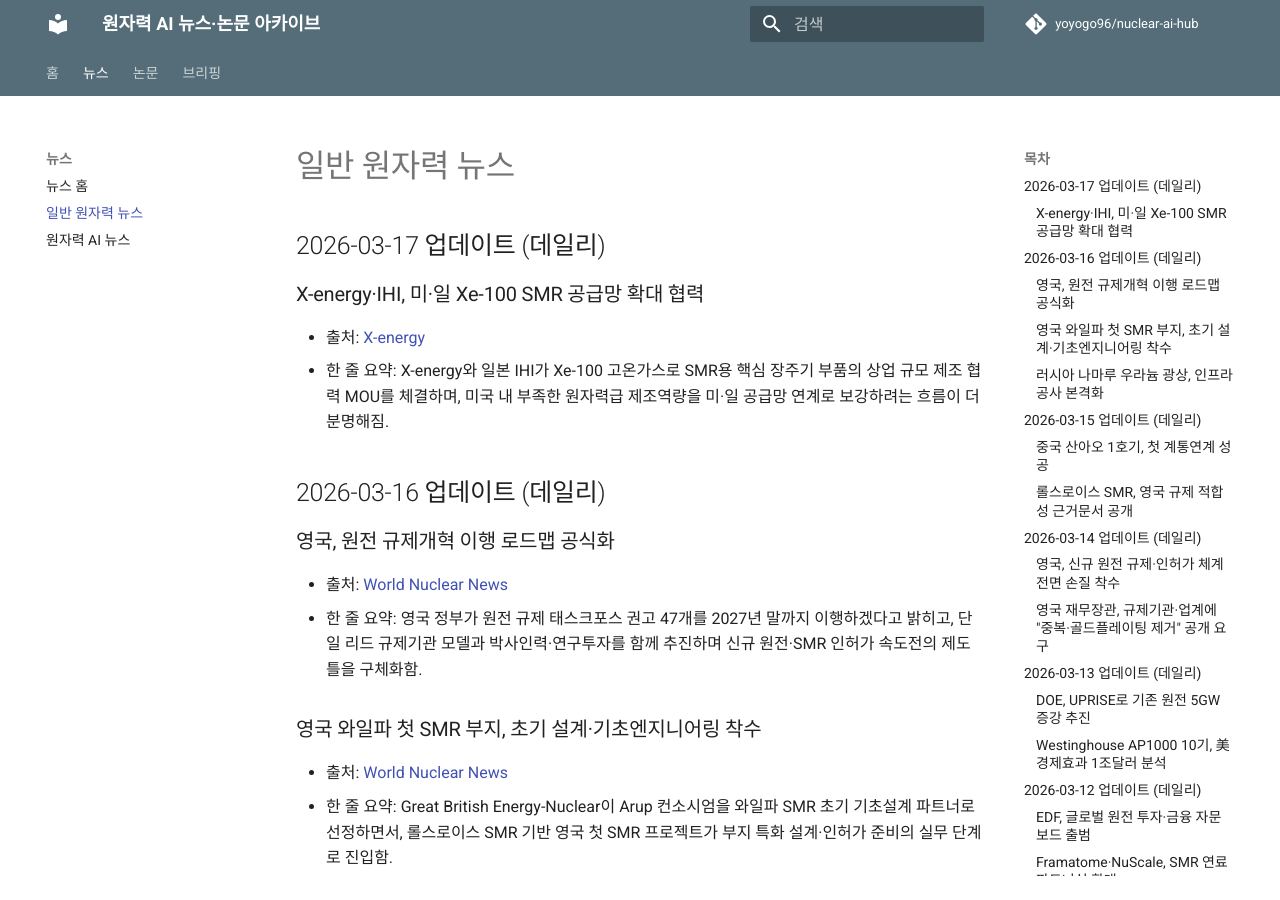
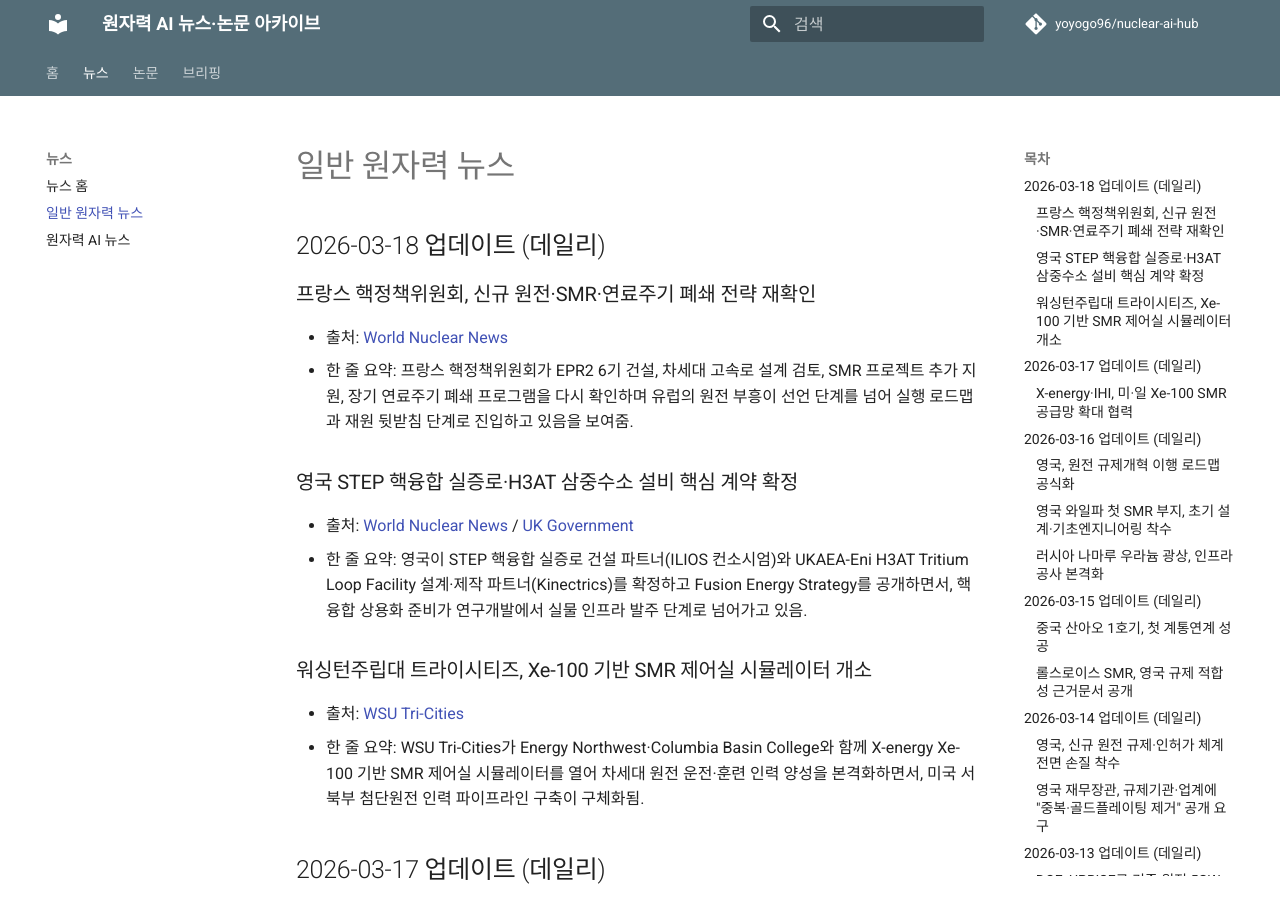
Before and after one commit to yoyogo96/nuclear-ai-hub, an MkDocs documentation site: the page built from docs/news/nuclear.md, in a window 1280 px wide and 900 px high. Built offline with MkDocs 1.6.1 and Material for MkDocs 9.7.7, drawn with Linux system fonts in a browser that asks for light colours; comment, search, counter and statistics services are not loaded.

Commit message:
docs: daily nuclear ai hub update for 2026-03-18

```diff
--- a/docs/briefings/index.md
+++ b/docs/briefings/index.md
@@ -1,4 +1,19 @@
 # 주간 브리핑
+
+## 2026-03-18 데일리 브리핑
+
+### 오늘의 3줄 요약
+1. 프랑스 핵정책위원회가 EPR2 6기, 차세대 고속로 검토, 연료주기 폐쇄 프로그램을 재확인하며 유럽 원전 부흥이 정책 선언을 넘어 구체적 투자·공급망 실행 단계로 이동하고 있음.
+2. 영국은 STEP 핵융합 실증로 건설 파트너와 H3AT 삼중수소 루프 설비 파트너를 확정하고 Fusion Energy Strategy를 공개하면서, AI 슈퍼컴퓨팅 투자에 이어 실제 프로젝트 발주 단계까지 속도를 높이고 있음.
+3. 학술 쪽은 지난 24시간 기준 arXiv 및 주요 소스를 재검색했지만 기존 반영본과 중복되지 않는 원자력+AI 핵심 신규 논문은 확인되지 않아 오늘은 논문 추가 없이 유지함.
+
+### 오늘 반영 뉴스 (3건)
+- 프랑스 핵정책위원회, 신규 원전·SMR·연료주기 폐쇄 전략 재확인 (World Nuclear News)
+- 영국 STEP 핵융합 실증로·H3AT 삼중수소 설비 핵심 계약 확정 (World Nuclear News / UK Government)
+- 워싱턴주립대 트라이시티즈, Xe-100 기반 SMR 제어실 시뮬레이터 개소 (WSU Tri-Cities)
+
+### 오늘 반영 논문 (0건)
+- 지난 24시간 기준 신규 반영 없음
 
 ## 2026-03-17 데일리 브리핑
 
--- a/docs/news/nuclear.md
+++ b/docs/news/nuclear.md
@@ -1,4 +1,18 @@
 # 일반 원자력 뉴스
+
+## 2026-03-18 업데이트 (데일리)
+
+### 프랑스 핵정책위원회, 신규 원전·SMR·연료주기 폐쇄 전략 재확인
+- 출처: [World Nuclear News](https://world-nuclear-news.org/articles/french-ministerial-council-reiterates-need-for-nuclear-revival)
+- 한 줄 요약: 프랑스 핵정책위원회가 EPR2 6기 건설, 차세대 고속로 설계 검토, SMR 프로젝트 추가 지원, 장기 연료주기 폐쇄 프로그램을 다시 확인하며 유럽의 원전 부흥이 선언 단계를 넘어 실행 로드맵과 재원 뒷받침 단계로 진입하고 있음을 보여줌.
+
+### 영국 STEP 핵융합 실증로·H3AT 삼중수소 설비 핵심 계약 확정
+- 출처: [World Nuclear News](https://world-nuclear-news.org/articles/key-contracts-awarded-in-uk-fusion-programme) / [UK Government](https://www.gov.uk/government/news/britain-to-lead-fusion-energy-race-to-deliver-energy-security)
+- 한 줄 요약: 영국이 STEP 핵융합 실증로 건설 파트너(ILIOS 컨소시엄)와 UKAEA-Eni H3AT Tritium Loop Facility 설계·제작 파트너(Kinectrics)를 확정하고 Fusion Energy Strategy를 공개하면서, 핵융합 상용화 준비가 연구개발에서 실물 인프라 발주 단계로 넘어가고 있음.
+
+### 워싱턴주립대 트라이시티즈, Xe-100 기반 SMR 제어실 시뮬레이터 개소
+- 출처: [WSU Tri-Cities](https://tricities.wsu.edu/new-smr-simulator-boosts-nuclear-education-and-workforce-development-in-the-tri-cities/)
+- 한 줄 요약: WSU Tri-Cities가 Energy Northwest·Columbia Basin College와 함께 X-energy Xe-100 기반 SMR 제어실 시뮬레이터를 열어 차세대 원전 운전·훈련 인력 양성을 본격화하면서, 미국 서북부 첨단원전 인력 파이프라인 구축이 구체화됨.
 
 ## 2026-03-17 업데이트 (데일리)
 
--- a/docs/papers/index.md
+++ b/docs/papers/index.md
@@ -1,3 +1,10 @@
+# 2026-03-18 업데이트
+
+- 지난 24시간 기준으로 arXiv 및 주요 학술 소스를 재확인했지만, 기존 반영본과 중복되지 않는 원자력+인공지능 핵심 신규 논문/프리프린트는 확인되지 않았습니다.
+- 따라서 오늘은 논문 목록을 추가하지 않고 "신규 없음" 상태로 갱신합니다.
+
+---
+
 # 2026-03-17 업데이트
 
 ## [Multifidelity Surrogate Modeling of Depressurized Loss of Forced Cooling in High-temperature Gas Reactors](https://arxiv.org/abs/2603.14143)
```
Also changed, not shown: docs/news/index.md (+6 -0 lines).
